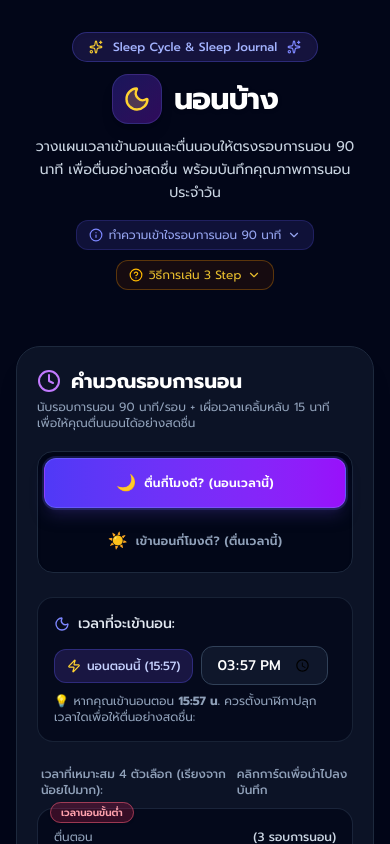
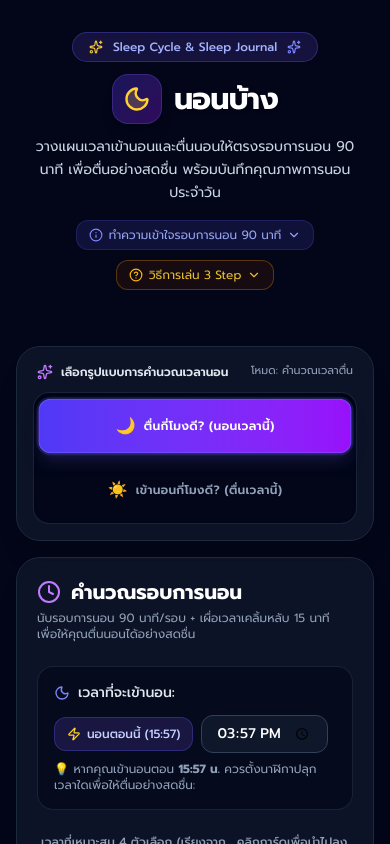
Before and after one commit to Peeranat-Non/Sleep-Cycle-Journal-, a React (Vite) app: page / in a window 390 px wide. Shown: the top 844 px of the page. Built offline with nearby package versions, Linux system fonts and the light colour scheme.

Commit message:
ปรับปรุงปุ่มการนอนและตื่นกี่โมง

```diff
--- a/src/components/SleepCycleCalculator.tsx
+++ b/src/components/SleepCycleCalculator.tsx
@@ -59,39 +59,38 @@ export const SleepCycleCalculator: React.FC<SleepCycleCalculatorProps> = ({
   };
 
   return (
+    <div className="space-y-4">
+      {/* Block 1: Standalone Mode Selector Card */}
       <section
-      id="sleep-calculator-section"
-      className="bg-slate-900/80 backdrop-blur-md border border-slate-800 rounded-3xl p-5 sm:p-7 shadow-xl"
+        id="mode-selector-card"
+        className="bg-slate-900/80 backdrop-blur-md border border-slate-800 rounded-3xl p-4 sm:p-5 shadow-xl"
       >
-      {/* Title & Description */}
-      <div className="mb-5">
-        <h2
-          id="calculator-heading"
-          className="text-xl sm:text-2xl font-bold text-white flex items-center gap-2.5"
-        >
-          <Clock className="w-6 h-6 text-purple-400" />
-          คำนวณรอบการนอน
-        </h2>
-        <p className="text-xs sm:text-sm text-slate-400 mt-1">
-          นับรอบการนอน 90 นาที/รอบ + เผื่อเวลาเคลิ้มหลับ 15 นาที เพื่อให้คุณตื่นนอนได้อย่างสดชื่น
-        </p>
+        <div className="flex items-center justify-between gap-2 mb-3 px-1">
+          <div className="flex items-center gap-2">
+            <Sparkles className="w-4 h-4 text-purple-400" />
+            <span className="text-xs sm:text-sm font-semibold text-slate-200">
+              เลือกรูปแบบการคำนวณเวลานอน
+            </span>
+          </div>
+          <span className="text-[11px] text-slate-400">
+            {mode === 'wake' ? 'โหมด: คำนวณเวลาตื่น' : 'โหมด: คำนวณเวลาเข้านอน'}
+          </span>
         </div>
 
-      {/* Prominent Full-Width 2-Tab Mode Switcher */}
+        {/* 2 Full-Width Mode Switcher Buttons */}
         <div
           id="calculator-mode-tabs-container"
-        className="w-full mb-6 p-1.5 bg-slate-950/90 rounded-2xl border border-slate-800 shadow-inner"
+          className="grid grid-cols-1 sm:grid-cols-2 gap-2.5 p-1.5 bg-slate-950/90 rounded-2xl border border-slate-800/90 shadow-inner"
         >
-        <div className="grid grid-cols-1 sm:grid-cols-2 gap-2">
           {/* Tab 1: ตื่นกี่โมงดี */}
           <button
             id="tab-wake-mode"
             type="button"
             onClick={() => setMode('wake')}
-            className={`w-full py-3 sm:py-3.5 px-4 rounded-xl text-xs sm:text-sm font-semibold transition-all duration-200 flex items-center justify-center gap-2 select-none ${
+            className={`w-full py-3.5 px-4 rounded-xl text-xs sm:text-sm font-semibold transition-all duration-200 flex items-center justify-center gap-2 select-none ${
               mode === 'wake'
-                ? 'bg-gradient-to-r from-indigo-600 to-purple-600 hover:from-indigo-500 hover:to-purple-500 text-white shadow-lg shadow-indigo-950/80 border border-indigo-400/40 ring-2 ring-indigo-500/20'
-                : 'bg-transparent text-slate-400 hover:text-slate-200 hover:bg-slate-900/60 border border-transparent'
+                ? 'bg-gradient-to-r from-indigo-600 to-purple-600 hover:from-indigo-500 hover:to-purple-500 text-white shadow-lg shadow-indigo-950/80 border border-indigo-400/40 ring-2 ring-indigo-500/20 scale-[1.01]'
+                : 'bg-transparent text-slate-400 hover:text-slate-200 hover:bg-slate-900/70 border border-transparent'
             }`}
           >
             <span className="text-base">🌙</span>
@@ -103,16 +102,35 @@ export const SleepCycleCalculator: React.FC<SleepCycleCalculatorProps> = ({
             id="tab-bed-mode"
             type="button"
             onClick={() => setMode('bed')}
-            className={`w-full py-3 sm:py-3.5 px-4 rounded-xl text-xs sm:text-sm font-semibold transition-all duration-200 flex items-center justify-center gap-2 select-none ${
+            className={`w-full py-3.5 px-4 rounded-xl text-xs sm:text-sm font-semibold transition-all duration-200 flex items-center justify-center gap-2 select-none ${
               mode === 'bed'
-                ? 'bg-gradient-to-r from-indigo-600 to-purple-600 hover:from-indigo-500 hover:to-purple-500 text-white shadow-lg shadow-indigo-950/80 border border-indigo-400/40 ring-2 ring-indigo-500/20'
-                : 'bg-transparent text-slate-400 hover:text-slate-200 hover:bg-slate-900/60 border border-transparent'
+                ? 'bg-gradient-to-r from-indigo-600 to-purple-600 hover:from-indigo-500 hover:to-purple-500 text-white shadow-lg shadow-indigo-950/80 border border-indigo-400/40 ring-2 ring-indigo-500/20 scale-[1.01]'
+                : 'bg-transparent text-slate-400 hover:text-slate-200 hover:bg-slate-900/70 border border-transparent'
             }`}
           >
             <span className="text-base">☀️</span>
             <span className="tracking-wide">เข้านอนกี่โมงดี? (ตื่นเวลานี้)</span>
           </button>
         </div>
+      </section>
+
+      {/* Block 2: Sleep Cycle Calculator Section */}
+      <section
+        id="sleep-calculator-section"
+        className="bg-slate-900/80 backdrop-blur-md border border-slate-800 rounded-3xl p-5 sm:p-7 shadow-xl"
+      >
+        {/* Title & Description */}
+        <div className="mb-6">
+          <h2
+            id="calculator-heading"
+            className="text-xl sm:text-2xl font-bold text-white flex items-center gap-2.5"
+          >
+            <Clock className="w-6 h-6 text-purple-400" />
+            คำนวณรอบการนอน
+          </h2>
+          <p className="text-xs sm:text-sm text-slate-400 mt-1">
+            นับรอบการนอน 90 นาที/รอบ + เผื่อเวลาเคลิ้มหลับ 15 นาที เพื่อให้คุณตื่นนอนได้อย่างสดชื่น
+          </p>
         </div>
 
       {/* Input Form Box */}
@@ -363,5 +381,6 @@ export const SleepCycleCalculator: React.FC<SleepCycleCalculatorProps> = ({
         )}
       </div>
     </section>
+  </div>
   );
 };
```
Lines whose indentation alone changed are shown as unchanged.
